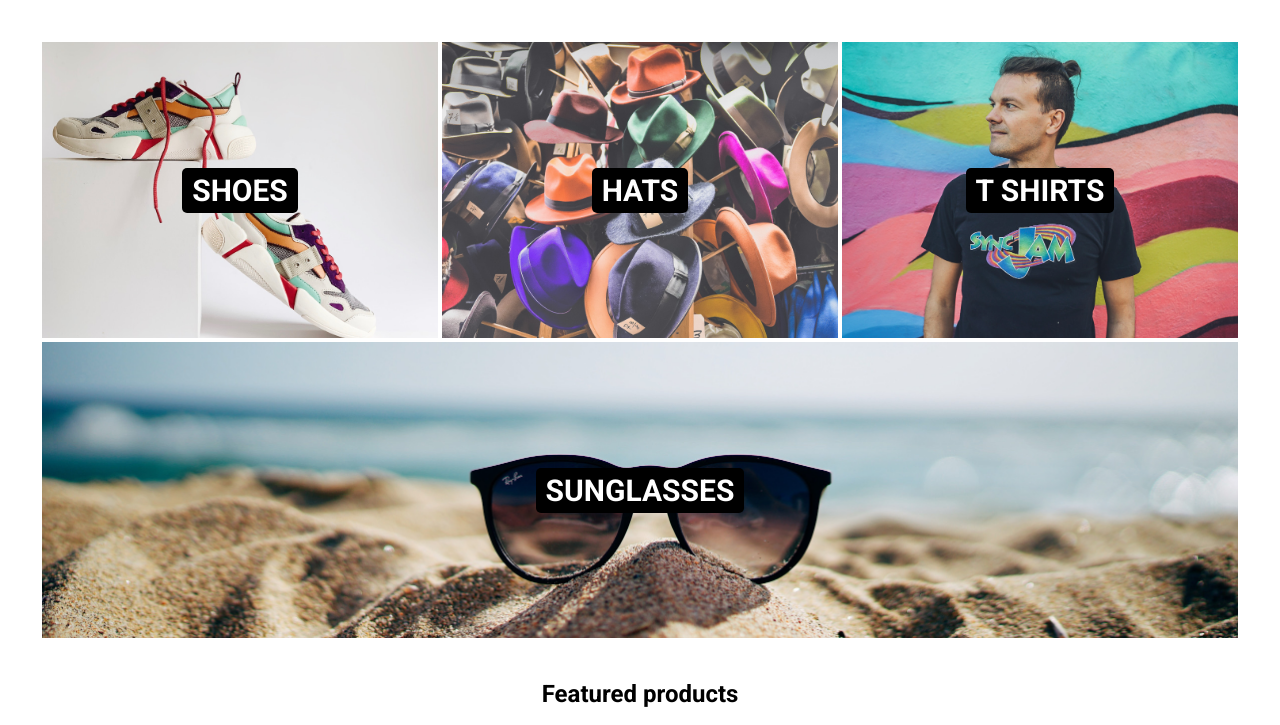
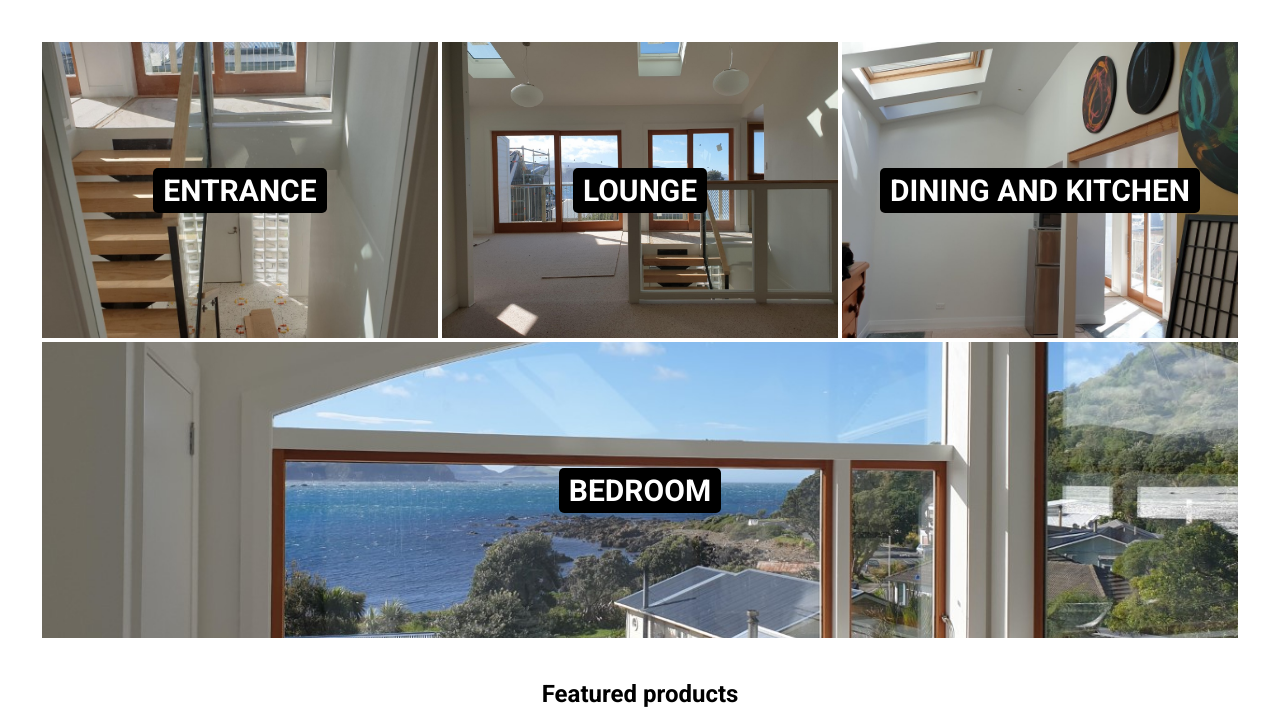
Before and after one commit to breakerbay/checker-html, a plain HTML site: page examples/worklot-checklist-image-layout/index.html in a window 1280 px wide. Shown: the top 725 px of the page. Drawn offline with Linux system fonts and the light colour scheme.

Commit message:
Change to use house photos for worklots

```diff
--- a/examples/worklot-checklist-image-layout/index.html
+++ b/examples/worklot-checklist-image-layout/index.html
@@ -7,46 +7,24 @@
     </head>
     <body>
     <section class="categories">
-            <div
-                class="category-item"
-                style="background-image: url('images/categories/shoes.jpg');"
-            >
+        <div class="category-item" style="background-image: url('../../assets/images/worklots/studio-entrance.jpg');">
             <div class="category-item-inner">
-                    <div>
-                        Shoes
+                <div>Entrance</div>
             </div>
         </div>
-            </div>
-            <div
-                class="category-item"
-                style="background-image: url('images/categories/hats.jpg');"
-            >
+        <div class="category-item" style="background-image: url('../../assets/images/worklots/studio-lounge.jpg');">
             <div class="category-item-inner">
-                    <div>
-                        Hats
+                <div>Lounge</div>
             </div>
         </div>
-            </div>
-            <div
-                class="category-item"
-                style="background-image: url('images/categories/tshirts.jpg');"
-            >
+        <div class="category-item" style="background-image: url('../../assets/images/worklots/studio-dining-kitchen.jpg');">
             <div class="category-item-inner">
-                    <div>
-                        T shirts
+                <div>Dining and Kitchen</div>
             </div>
         </div>
-            </div>
-            <div
-                class="category-item"
-                style="
-                    background-image: url('images/categories/sunglasses.jpg');
-                "
-            >
+        <div class="category-item" style="background-image: url('../../assets/images/worklots/studio-bedroom.jpg');">
             <div class="category-item-inner">
-                    <div>
-                        Sunglasses
-                    </div>
+                <div>Bedroom</div>
             </div>
         </div>
     </section>
```
Also changed, not shown: examples/worklot-checklist-image-layout/images/categories/hats.jpg (deleted), examples/worklot-checklist-image-layout/images/categories/shoes.jpg (deleted), examples/worklot-checklist-image-layout/images/categories/sunglasses.jpg (deleted), examples/worklot-checklist-image-layout/images/categories/tshirts.jpg (deleted). Lines whose indentation alone changed are shown as unchanged.
